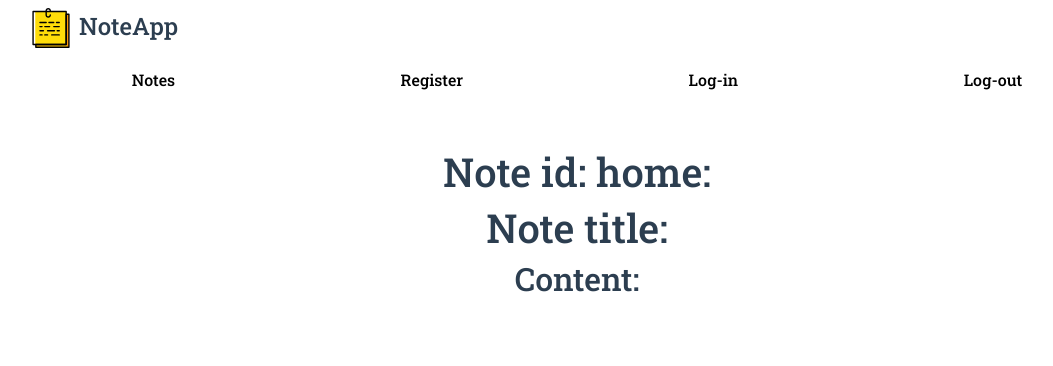
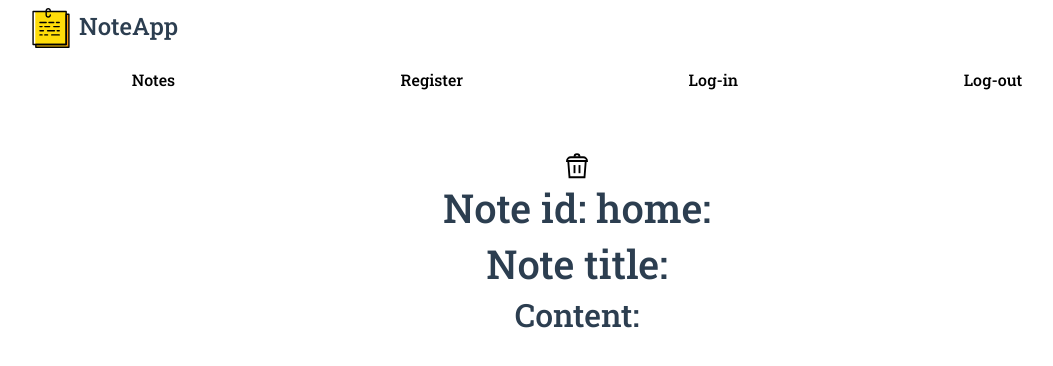
Before and after one commit to fluttercode9/note_web_app, a Vue app in the folder note_app/: page /notes/home in a window 1280 px wide. Shown: the top 366 px of the page, without its empty margins (63-1116 px from the left). Built offline with nearby package versions, Linux system fonts and the light colour scheme; no server answers; the database is empty; sample sign-in values are in the browser's storage.

Commit message:
Delete text note

```diff
--- a/note_app/src/views/NewTextNote-screen.vue
+++ b/note_app/src/views/NewTextNote-screen.vue
@@ -8,7 +8,7 @@
             </textarea>
 
             <br>
-            <button @click.prevent="addTextNote" style="color: transparent; background-color: transparent; border-color: transparent">
+            <button @click.prevent="addTextNote" style="color: transparent; background-color: transparent; border-color: transparent" type="submit">
             <img style="width: 30px" src = "../assets/save-icon.svg"/>
             </button>
         </form>
--- a/note_app/src/views/NoteView-screen.vue
+++ b/note_app/src/views/NoteView-screen.vue
@@ -1,6 +1,6 @@
 
 <script>
-import { doc, getDoc } from "firebase/firestore";
+import { doc, getDoc, deleteDoc} from "firebase/firestore";
 import { db, auth } from "../main.js";
 
 export default {
@@ -31,12 +31,25 @@ export default {
     }
   },
 
-  methods: {},
+  methods: {
+    deleteNote: function(){
+      console.log("id auth to "+ auth.currentUser.uid);
+      console.log("id to " + this.id)
+      deleteDoc(doc(db, `users/${this.uid}/notes/${this.id}`));
+      this.$router.push('/home')
+    }
+  },
 };
 </script>
 
 <template>
   <div class="container">
+      <button @click.prevent="deleteNote" style="color: transparent; background-color: transparent; border-color: transparent" type="submit">
+        <img style="width: 30px" src = "../assets/trash-bin.svg"/>
+      </button>
+
+
+
     <h1>Note id: {{ id }}:</h1>
     <h1>Note title: {{ title}}</h1>
     <h2>Content: {{content}}</h2>
```
Also changed, not shown: note_app/src/assets/trash-bin.svg (added).
